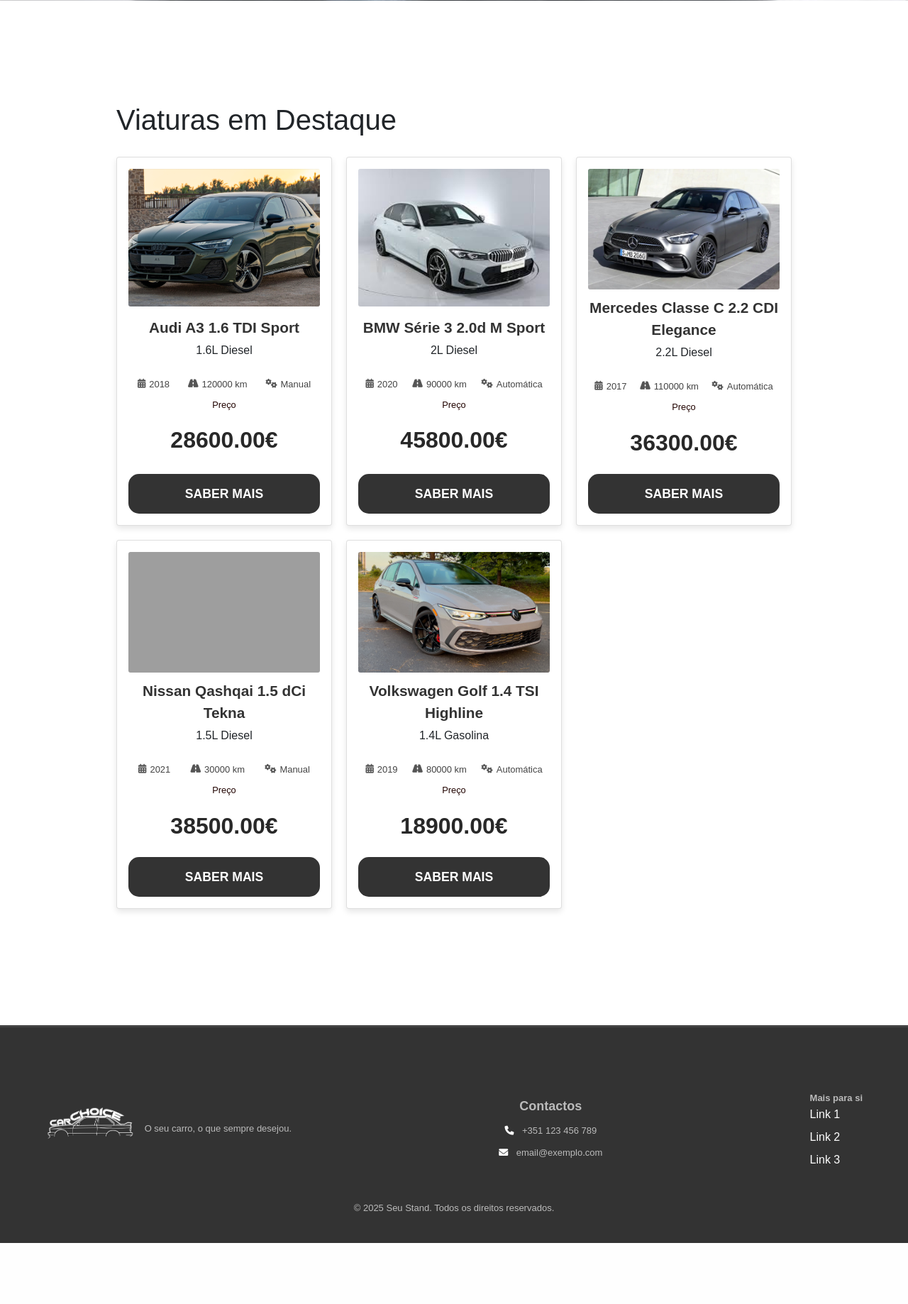
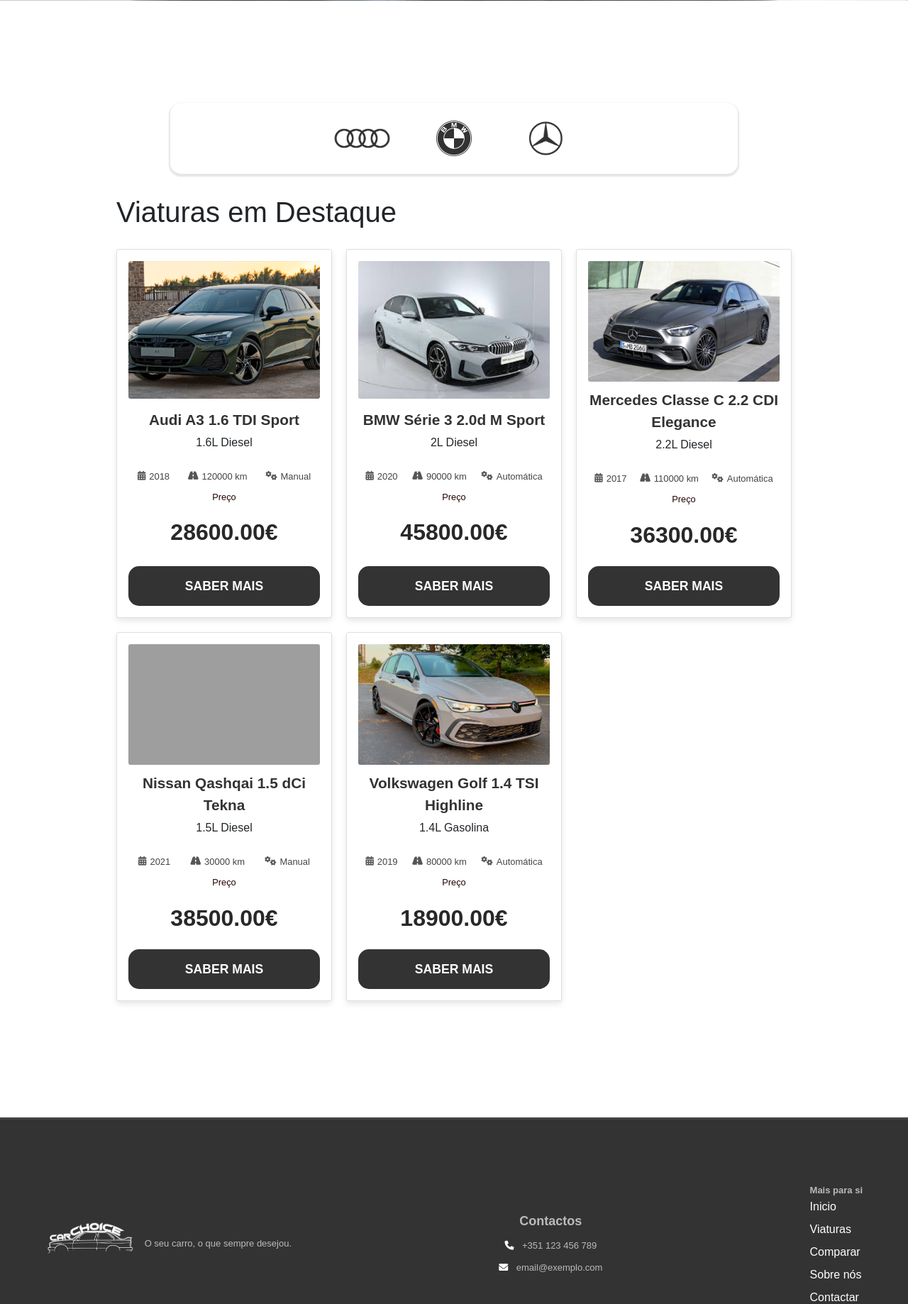
Before and after one commit to goncasprg/PAP-Goncalo, a PHP site: page / in a window 1280 px wide. Shown: the part 799-2637 px from the top of the page at 71% size. Before the commit the page ends 2551 px from the top, so only its background shows below. Run offline with PHP 8.4, Linux system fonts and the light colour scheme; data comes from the database, SQL or seed files in the repository; some libraries are stand-ins or nearby versions; grey boxes are pictures that could not be loaded.

Commit message:
brand container
Logo de marcas em cima dos cards

```diff
--- a/assets/css/banner.css
+++ b/assets/css/banner.css
@@ -4,7 +4,7 @@
     display: flex;
     align-items: center;
     justify-content: center;
-    padding: 0 5%;
+    padding: 0.5%;
     background: url('../images/contactar_fundo.jpg') no-repeat top /cover;
     position: relative;
 }
--- a/assets/css/cards.css
+++ b/assets/css/cards.css
@@ -1,3 +1,4 @@
+
 .section-cards {
     padding: 9em;
 }
--- a/assets/css/main.css
+++ b/assets/css/main.css
@@ -8,3 +8,44 @@
     display: flex;
     flex-direction: column;
 }
+
+.brand-container {
+    display: flex;
+    justify-content: center;
+    align-items: center;
+    gap: 40px;
+    padding: 15px 0;
+    margin-bottom: 30px;
+    background: #fff;
+    border-radius: 15px;
+    box-shadow: 0 2px 2px 2px rgba(0, 0, 0, 0.1);
+    width: 90%;
+    max-width: 800px;
+    margin-left: auto;
+    margin-right: auto;
+    position: relative;
+    z-index: 10;
+}
+
+.brand-container a {
+    display: flex;
+    align-items: center;
+    justify-content: center;
+    padding: 10px;
+    border-radius: 12px;
+    transition: transform 0.3s ease, box-shadow 0.3s ease;
+}
+
+.brand-container img {
+    height: 50px;
+    width: auto;
+    transition: transform 0.3s ease, opacity 0.3s ease;
+    filter: grayscale(100%);
+    opacity: 0.8;
+}
+
+.brand-container a:hover img {
+    transform: scale(1.2);
+    filter: grayscale(0%);
+    opacity: 1;
+}
--- a/assets/html/cards.php
+++ b/assets/html/cards.php
@@ -1,3 +1,10 @@
+<div class="brand-container">
+    <a href="assets/html/veiculos.php"><img src="assets/images/marcas/audi.png" alt="Audi"></a>
+    <a href="assets/html/veiculos.php"><img src="assets/images/marcas/bmw.png" alt="BMW"></a>
+    <a href="assets/html/veiculos.php"><img src="assets/images/marcas/mercedes.png" alt="Mercedes"></a>
+</div>
+
+
 <div class="cards-container">
     <!-- Card 1 -->
     <div class="card">
--- a/assets/html/footer.php
+++ b/assets/html/footer.php
@@ -25,9 +25,11 @@
             <div class="links-section">
                 <p>Mais para si</p>
                 <ul>
-                    <li><a href="#">Link 1</a></li>
-                    <li><a href="#">Link 2</a></li>
-                    <li><a href="#">Link 3</a></li>
+                    <li><a href="../PAP-Goncalo/index.php">Inicio</a></li>
+                    <li><a href="#">Viaturas</a></li>
+                    <li><a href="#">Comparar</a></li>
+                    <li><a href="#">Sobre nós</a></li>
+                    <li><a href="#">Contactar</a></li>
                 </ul>
             </div>
         </div>
--- a/index.php
+++ b/index.php
@@ -4,38 +4,49 @@ session_start();
 
 <!DOCTYPE html>
 <html lang="pt">
+
 <head>
-    <meta charset="UTF-8">
-    <meta name="viewport" content="width=device-width, initial-scale=1.0">
-    <link rel="stylesheet" href="style.css">
-    <link rel="stylesheet" href="./assets/css/header.css">
-    <link rel="stylesheet" href="./assets/css/banner.css">
-    <link rel="stylesheet" href="./assets/css/cards.css">
-    <link rel="stylesheet" href="./assets/css/footer.css">
-    <link rel="stylesheet" href="./assets/css/main.css">
-    <link rel="stylesheet" href="./assets/css/contactar.css">
-    <link rel="icon" type="image/x-icon" href="./assets/images/carchoicedrk.png">
-    <script src="https://kit.fontawesome.com/YOUR_FONT_AWESOME_KIT.js" crossorigin="anonymous"></script> <!-- Font Awesome -->
+    <meta charset="UTF-8" />
+    <meta name="viewport" content="width=device-width, initial-scale=1.0" />
+    <link rel="stylesheet" href="style.css" />
+    <link rel="stylesheet" href="./assets/css/header.css" />
+    <link rel="stylesheet" href="./assets/css/banner.css" />
+    <link rel="stylesheet" href="./assets/css/cards.css" />
+    <link rel="stylesheet" href="./assets/css/footer.css" />
+    <link rel="stylesheet" href="./assets/css/main.css" />
+    <link rel="stylesheet" href="./assets/css/contactar.css" />
+    <link rel="icon" type="image/x-icon" href="./assets/images/carchoicedrk.png" />
+    <script src="https://kit.fontawesome.com/YOUR_FONT_AWESOME_KIT.js" crossorigin="anonymous"></script>
+    <!-- Font Awesome -->
     <title>CarChoice - Stand Automóvel</title>
 </head>
 <script src="assets/js/load_cars.js"></script>
 
 <body>
     <header class="header" id="header">
-        <a href="index.php" class="nav-logo"><img src="./assets/images/carchoicedrk.png" alt="Logo CarChoice"></a>
+        <a href="index.php" class="nav-logo"><img src="./assets/images/carchoicedrk.png" alt="Logo CarChoice" /></a>
         <nav class="nav-bar">
             <ul class="nav-list">
-                <li class="nav-item"><a href="index.php" class="nav-link">Início</a></li>
-                <li class="nav-item"><a href="./assets/html/veiculos.php" class="nav-link">Viaturas</a></li>
+                <li class="nav-item">
+                    <a href="index.php" class="nav-link">Início</a>
+                </li>
+                <li class="nav-item">
+                    <a href="./assets/html/veiculos.php" class="nav-link">Viaturas</a>
+                </li>
                 <li class="nav-item"><a href="#" class="nav-link">Comparar</a></li>
-                <li class="nav-item"><a href="./assets/html/sobre_nos.html" class="nav-link">Sobre Nós</a></li>
-                <li class="nav-item"><a href="./assets/html/contactar.php" class="nav-link">Contactar</a></li>
+                <li class="nav-item">
+                    <a href="./assets/html/sobre_nos.html" class="nav-link">Sobre Nós</a>
+                </li>
+                <li class="nav-item">
+                    <a href="./assets/html/contactar.php" class="nav-link">Contactar</a>
+                </li>
             </ul>
         </nav>
 
         <?php if (isset($_SESSION["user_id"])): ?>
         <div class="user-menu">
-                <span>Bem-vindo, <?php echo htmlspecialchars($_SESSION["user_name"]); ?>!</span>
+            <span>Bem-vindo,
+                <?php echo htmlspecialchars($_SESSION["user_name"]); ?>!</span>
             <a href="./assets/php/logout.php" class="logout-button" title="Logout">
                 <i class="fa-solid fa-sign-out-alt"></i>
             </a>
@@ -44,7 +55,6 @@ session_start();
         <a href="./assets/html/login.php" class="login-button" title="Login">Entrar</a>
         <?php endif; ?>
     </header>
-
 
     <main class="main">
         <div class="banner">
@@ -75,18 +85,22 @@ session_start();
 
                     <select name="transmission">
                         <option value="">Transmissão</option>
-                <option value="Automática">Automática</option>
+                        <option value="Asutomática">Automática</option>
                         <option value="Manual">Manual</option>
                         <option value="Semi-Automática">Semi-Automática</option>
                     </select>
 
-            <input type="submit" value="Pesquisar" class="banner-button">
+                    <input type="submit" value="Pesquisar" class="banner-button" />
                 </form>
             </div>
         </div>
 
-
         <section class="section-cards">
+            <div class="brand-container">
+                <a href="assets/html/veiculos.php"><img src="assets/images/marcas/audi.png" alt="Audi"></a>
+                <a href="assets/html/veiculos.php"><img src="assets/images/marcas/bmw.png" alt="BMW"></a>
+                <a href="assets/html/veiculos.php"><img src="assets/images/marcas/mercedes.png" alt="Mercedes"></a>
+            </div>
             <h1 class="txt-destaque">Viaturas em Destaque</h1>
             <div id="cards-container" class="cards-container">
                 <?php include("./assets/html/cards.php");  ?>
@@ -98,4 +112,5 @@ session_start();
     ?>
     <script src="assets/js/script.js"></script>
 </body>
+
 </html>
```
Also changed, not shown: assets/images/marcas/audi.png (added), assets/images/marcas/bmw.png (added), assets/images/marcas/mercedes.png (added). Lines whose indentation alone changed are shown as unchanged.
